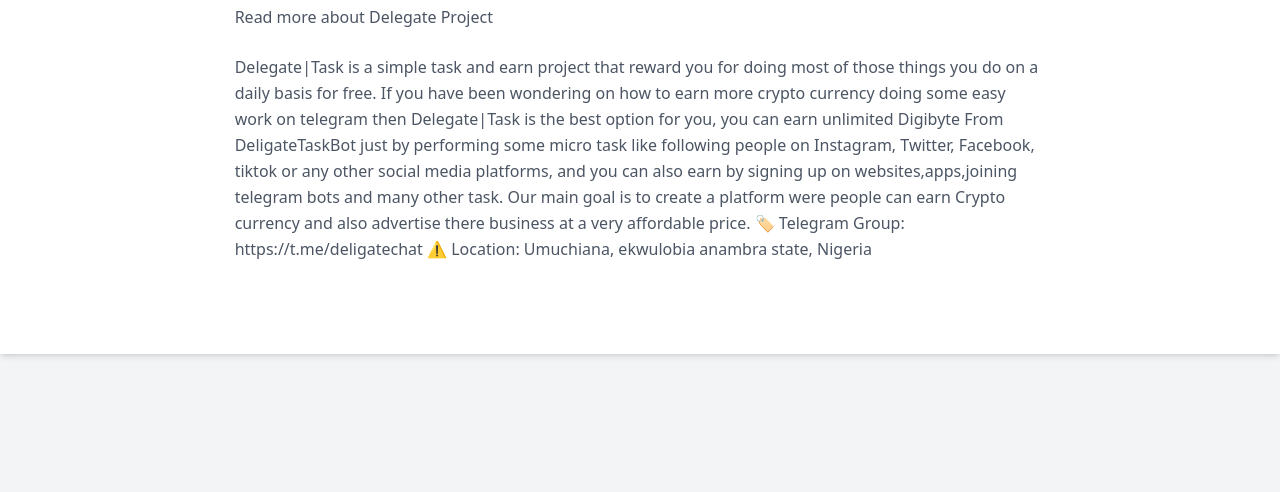
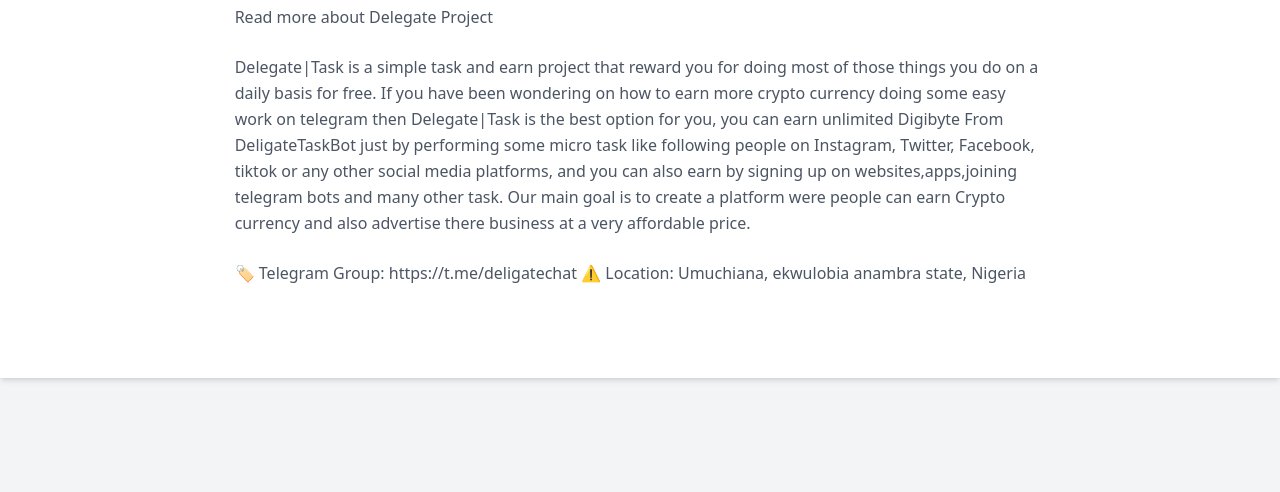
Before and after one commit to wakiteq00/Webt, a website built with Vite: page src/about.html in a window 1280 px wide. Shown: the part 308-800 px from the top of the page. Built offline with nearby package versions, Linux system fonts and the light colour scheme.

Commit message:
Update about.html

```diff
--- a/src/about.html
+++ b/src/about.html
@@ -103,7 +103,8 @@
             Delegate|Task is a simple task and earn project that reward you for doing most of those things you do on a daily basis for free.
 If you have been wondering on how to earn more crypto currency doing some easy work on telegram then Delegate|Task is the best option for you, you can earn unlimited Digibyte From DeligateTaskBot just by performing some micro task like following people on Instagram, Twitter, Facebook, tiktok or any other social media platforms, and you can also earn by signing up on websites,apps,joining telegram bots and many other task.
 Our main goal is to create a platform were people can earn Crypto currency and also advertise there business at a very affordable price.
-
+</p>
+          <p class="lg:w-2/3 mx-auto leading-relaxed text-base my-3">
 🏷️ Telegram Group: https://t.me/deligatechat
 ⚠️ Location:
 Umuchiana, ekwulobia anambra state, Nigeria
```
